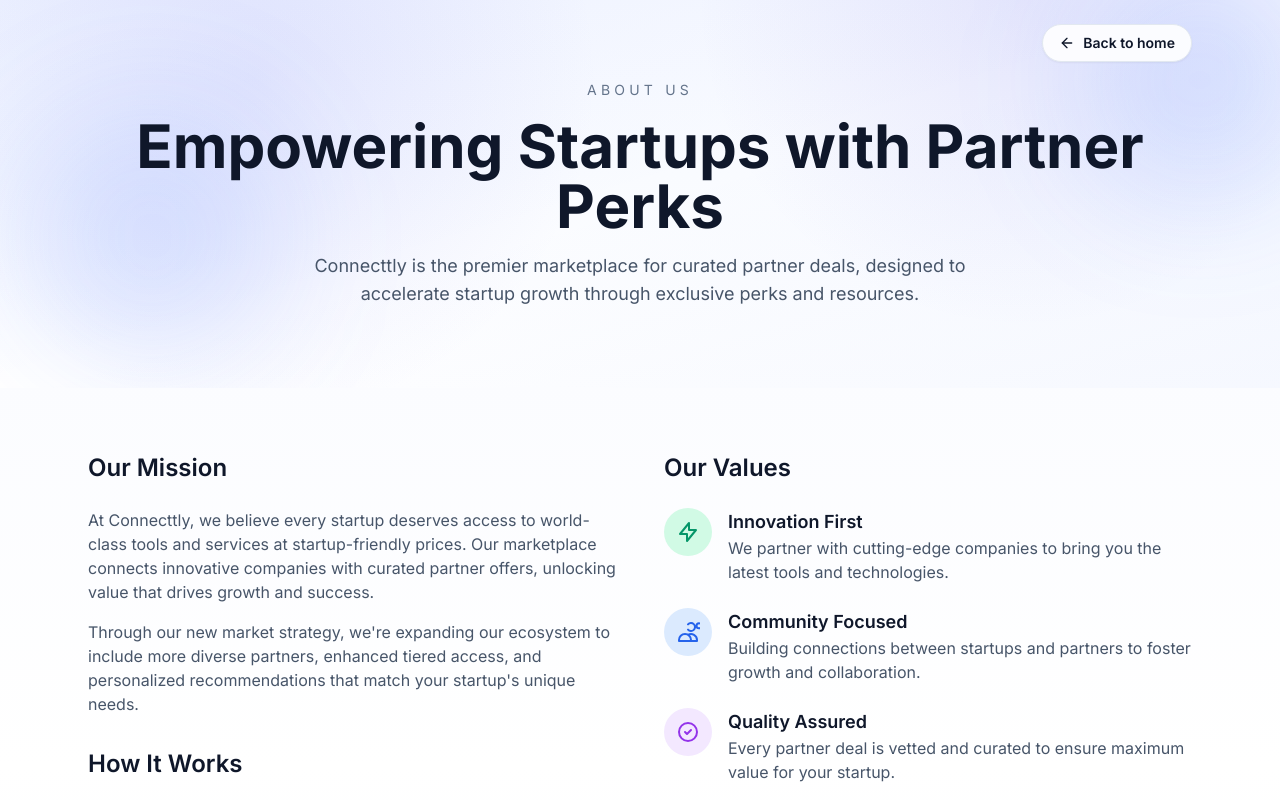
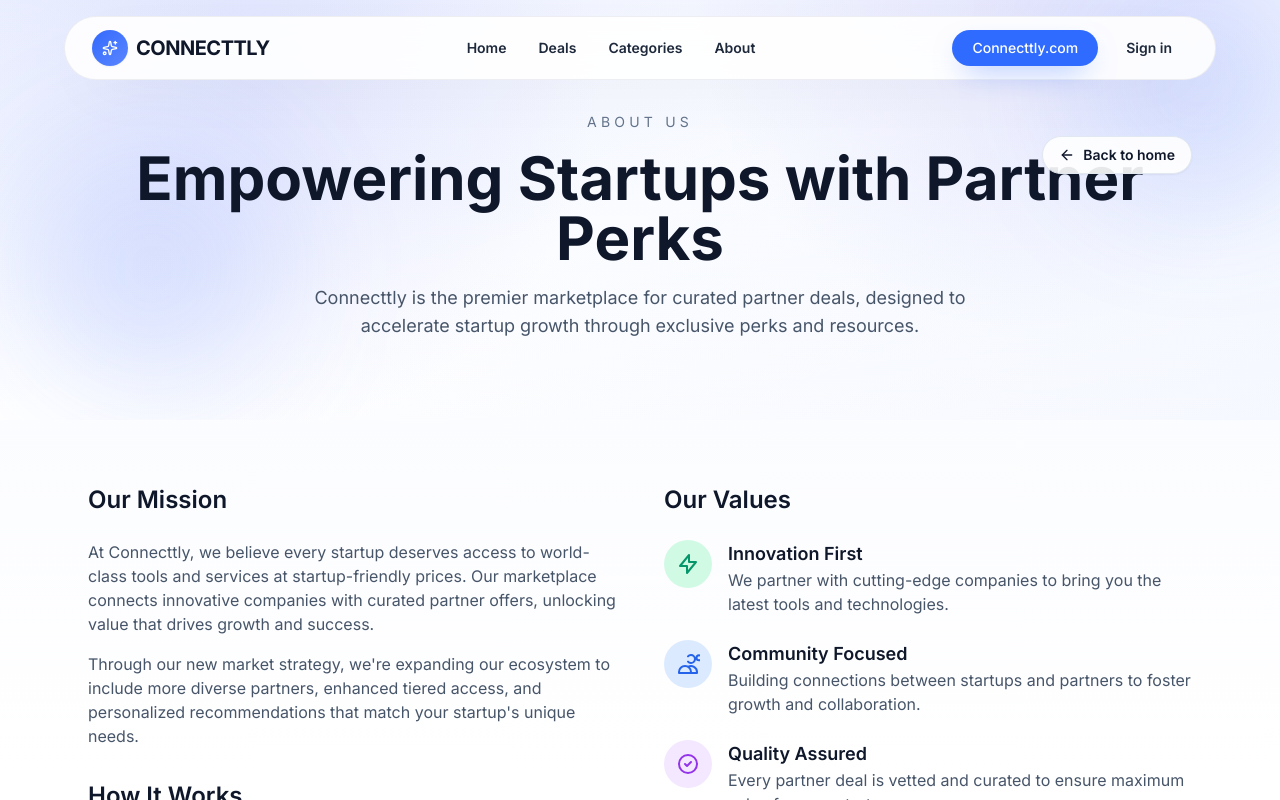
Before and after one commit to patilkrishnal2003/Connectly-marketplace, a React (Vite) app in the folder frontend-react/: page /about in a window 1280 px wide. Shown: the top 800 px of the page. Built offline with nearby package versions, Linux system fonts and the light colour scheme.

Commit message:
Add shared hero navbar across pages

```diff
--- /dev/null
+++ b/frontend-react/src/components/HeroNavbar.tsx
@@ -0,0 +1,40 @@
+import { useContext, useMemo } from "react";
+import { useNavigate } from "react-router-dom";
+import { AuthContext } from "../auth/AuthProvider";
+import Navbar from "./Navbar";
+
+interface HeroNavbarProps {
+  onSettings?: () => void;
+}
+
+const HeroNavbar = ({ onSettings }: HeroNavbarProps) => {
+  const { user, logout } = useContext(AuthContext);
+  const navigate = useNavigate();
+
+  const navbarUser = useMemo(
+    () =>
+      user
+        ? {
+            name: user.name || user.email || "Member",
+            email: user.email || "",
+            avatar: user.avatar || user.avatarUrl,
+          }
+        : undefined,
+    [user],
+  );
+
+  const handleSettings = onSettings || (() => navigate("/subscription-plans"));
+
+  return (
+    <Navbar
+      isLoggedIn={!!user}
+      user={navbarUser}
+      onLogin={() => navigate("/login")}
+      onLogout={() => logout()}
+      onProfile={() => navigate("/my-deals")}
+      onSettings={handleSettings}
+    />
+  );
+};
+
+export default HeroNavbar;
--- a/frontend-react/src/components/Navbar.tsx
+++ b/frontend-react/src/components/Navbar.tsx
@@ -26,7 +26,7 @@ interface NavbarProps {
 
 const navLinks = [
   { label: "Home", to: "/#hero" },
-  { label: "Deals", to: "#deals" },
+  { label: "Deals", to: "/#deals" },
   { label: "Categories", to: "/#categories" },
   { label: "About", to: "/about" }
 ];
--- a/frontend-react/src/pages/About.jsx
+++ b/frontend-react/src/pages/About.jsx
@@ -2,16 +2,18 @@ import React from "react";
 import { Link } from "react-router-dom";
 import Footer from "../components/Footer";
 import BackToHomeButton from "../components/BackToHomeButton";
+import HeroNavbar from "../components/HeroNavbar";
 
 export default function About() {
   return (
     <div className="min-h-screen bg-gradient-to-b from-[#f7f9ff] via-white to-[#f2f6ff]">
+      <HeroNavbar />
       {/* Header */}
-      <header className="relative overflow-hidden bg-gradient-hero text-slate-900">
+      <header className="relative overflow-hidden bg-gradient-hero text-slate-900 pt-28 pb-20">
         <div className="absolute inset-0 bg-gradient-to-br from-primary/5 via-transparent to-accent/5" />
         <div className="absolute -top-10 -right-10 h-60 w-60 rounded-full bg-primary/15 blur-3xl" />
         <div className="absolute bottom-6 left-6 h-64 w-64 rounded-full bg-accent/15 blur-3xl" />
-        <div className="relative max-w-6xl mx-auto px-6 py-20 z-10">
+        <div className="relative max-w-6xl mx-auto px-6 z-10">
           <div className="absolute top-6 right-6">
             <BackToHomeButton />
           </div>
--- a/frontend-react/src/pages/Contact.jsx
+++ b/frontend-react/src/pages/Contact.jsx
@@ -3,6 +3,7 @@ import { Link } from "react-router-dom";
 import { Mail, MessageCircle, Phone, ShieldCheck, Clock, MapPin, ArrowUpRight } from "lucide-react";
 import Footer from "../components/Footer";
 import BackToHomeButton from "../components/BackToHomeButton";
+import HeroNavbar from "../components/HeroNavbar";
 
 export default function Contact() {
   const [formData, setFormData] = useState({
@@ -93,8 +94,9 @@ export default function Contact() {
 
   return (
     <div className="min-h-screen bg-white text-slate-900 flex flex-col overflow-x-hidden overflow-y-auto">
-      <header className="relative overflow-hidden bg-gradient-hero flex-shrink-0">
-        <div className="max-w-6xl mx-auto px-6 pt-20 pb-16">
+      <HeroNavbar />
+      <header className="relative overflow-hidden bg-gradient-hero flex-shrink-0 pt-28 pb-16">
+        <div className="max-w-6xl mx-auto px-6">
           <div className="absolute top-6 right-6">
             <BackToHomeButton />
           </div>
--- a/frontend-react/src/pages/MyDeals.jsx
+++ b/frontend-react/src/pages/MyDeals.jsx
@@ -2,6 +2,7 @@ import React, { useContext, useEffect, useState } from "react";
 import { useNavigate, Link } from "react-router-dom";
 import { AuthContext } from "../auth/AuthProvider";
 import BackToHomeButton from "../components/BackToHomeButton";
+import HeroNavbar from "../components/HeroNavbar";
 
 export default function MyDeals() {
   const { user, authFetch } = useContext(AuthContext);
@@ -33,7 +34,8 @@ export default function MyDeals() {
 
   return (
     <div className="min-h-screen bg-slate-50 text-slate-900">
-      <div className="max-w-5xl mx-auto px-6 py-10 space-y-6 relative">
+      <HeroNavbar />
+      <div className="max-w-5xl mx-auto px-6 pt-24 pb-10 space-y-6 relative">
         <div className="absolute top-6 right-6">
           <BackToHomeButton />
         </div>
--- a/frontend-react/src/pages/Payment.jsx
+++ b/frontend-react/src/pages/Payment.jsx
@@ -1,6 +1,7 @@
 import React, { useEffect, useState } from "react";
 import { Link, useLocation, useNavigate } from "react-router-dom";
 import BackToHomeButton from "../components/BackToHomeButton";
+import HeroNavbar from "../components/HeroNavbar";
 
 const planMeta = {
   standard: { name: "Starter", price: "$99/mo", perks: ["Starter-tier deals", "Up to $5k value", "Email support"] },
@@ -71,10 +72,11 @@ export default function Payment() {
 
   return (
     <div className="min-h-screen bg-slate-50 text-slate-900 flex items-center justify-center px-4 relative">
+      <HeroNavbar />
       <div className="absolute top-6 right-6">
         <BackToHomeButton />
       </div>
-      <div className="w-full max-w-3xl bg-white border border-slate-200 rounded-3xl shadow-xl p-8 space-y-6">
+      <div className="w-full max-w-3xl bg-white border border-slate-200 rounded-3xl shadow-xl p-8 space-y-6 mt-20">
         <div className="flex items-center justify-between">
           <div>
             <p className="text-xs uppercase tracking-wide text-slate-500">Payment gateway</p>
--- a/frontend-react/src/pages/PrivacyPolicy.jsx
+++ b/frontend-react/src/pages/PrivacyPolicy.jsx
@@ -2,16 +2,18 @@ import React from "react";
 import { Link } from "react-router-dom";
 import Footer from "../components/Footer";
 import BackToHomeButton from "../components/BackToHomeButton";
+import HeroNavbar from "../components/HeroNavbar";
 
 export default function PrivacyPolicy() {
   return (
     <div className="min-h-screen bg-gradient-to-b from-[#f7f9ff] via-white to-[#f2f6ff]">
       {/* Header */}
-      <header className="relative overflow-hidden bg-gradient-hero text-slate-900">
+      <HeroNavbar />
+      <header className="relative overflow-hidden bg-gradient-hero text-slate-900 pt-28 pb-20">
         <div className="absolute inset-0 bg-gradient-to-br from-primary/5 via-transparent to-accent/5" />
         <div className="absolute -top-10 right-6 h-60 w-60 rounded-full bg-primary/15 blur-3xl" />
         <div className="absolute bottom-0 left-10 h-72 w-72 rounded-full bg-accent/15 blur-3xl" />
-        <div className="relative max-w-6xl mx-auto px-6 py-20 z-10">
+        <div className="relative max-w-6xl mx-auto px-6 z-10">
           <div className="absolute top-6 right-6">
             <BackToHomeButton />
           </div>
--- a/frontend-react/src/pages/SubscriptionPlans.jsx
+++ b/frontend-react/src/pages/SubscriptionPlans.jsx
@@ -3,6 +3,7 @@ import { Link, useNavigate } from "react-router-dom";
 import { AuthContext } from "../auth/AuthProvider";
 import BackToHomeButton from "../components/BackToHomeButton";
 import { derivePlanStatus, matchesPlan } from "@/utils/subscription";
+import HeroNavbar from "../components/HeroNavbar";
 
 const planOptions = [
   {
@@ -97,12 +98,13 @@ export default function SubscriptionPlans() {
 
   return (
     <div className="min-h-screen bg-gradient-to-br from-slate-50 via-white to-emerald-50 text-slate-900">
-      <div className="relative overflow-hidden bg-gradient-to-br from-slate-900 via-indigo-900 to-emerald-800 text-white">
+      <HeroNavbar onSettings={() => {}} />
+      <div className="relative overflow-hidden bg-gradient-to-br from-slate-900 via-indigo-900 to-emerald-800 text-white pt-28">
         <div className="pointer-events-none absolute inset-0 opacity-60">
           <div className="absolute -top-24 -left-10 h-64 w-64 bg-emerald-400 rounded-full mix-blend-overlay blur-3xl"></div>
           <div className="absolute -bottom-28 -right-16 h-80 w-80 bg-indigo-500 rounded-full mix-blend-overlay blur-3xl"></div>
         </div>
-        <div className="relative z-10 max-w-6xl mx-auto px-6 py-10 space-y-6">
+        <div className="relative z-10 max-w-6xl mx-auto px-6 pb-10 space-y-6">
           <div className="absolute top-6 right-6">
             <BackToHomeButton />
           </div>
--- a/frontend-react/src/pages/Terms.jsx
+++ b/frontend-react/src/pages/Terms.jsx
@@ -2,6 +2,7 @@ import React from "react";
 import { Link } from "react-router-dom";
 import Footer from "../components/Footer";
 import BackToHomeButton from "../components/BackToHomeButton";
+import HeroNavbar from "../components/HeroNavbar";
 
 const sections = [
   {
@@ -47,7 +48,8 @@ const highlights = [
 export default function Terms() {
   return (
     <div className="min-h-screen bg-gradient-to-b from-slate-50 via-white to-emerald-50 text-slate-900">
-      <header className="relative overflow-hidden bg-gradient-to-br from-[#f8f4ff] via-[#efe6ff] to-[#f4edff] pt-12 pb-16 text-slate-900">
+      <HeroNavbar />
+      <header className="relative overflow-hidden bg-gradient-to-br from-[#f8f4ff] via-[#efe6ff] to-[#f4edff] pt-28 pb-16 text-slate-900">
         <div className="absolute -top-6 -right-6 h-56 w-56 rounded-full bg-[#c4b5fd]/60 blur-3xl" />
         <div className="absolute bottom-0 left-8 h-72 w-72 rounded-full bg-[#fcd34d]/60 blur-3xl" />
         <div className="max-w-5xl mx-auto px-6 space-y-8 text-center relative">
```
Also changed, not shown: frontend-react/src/pages/FAQ.tsx (+4 -19 lines).
